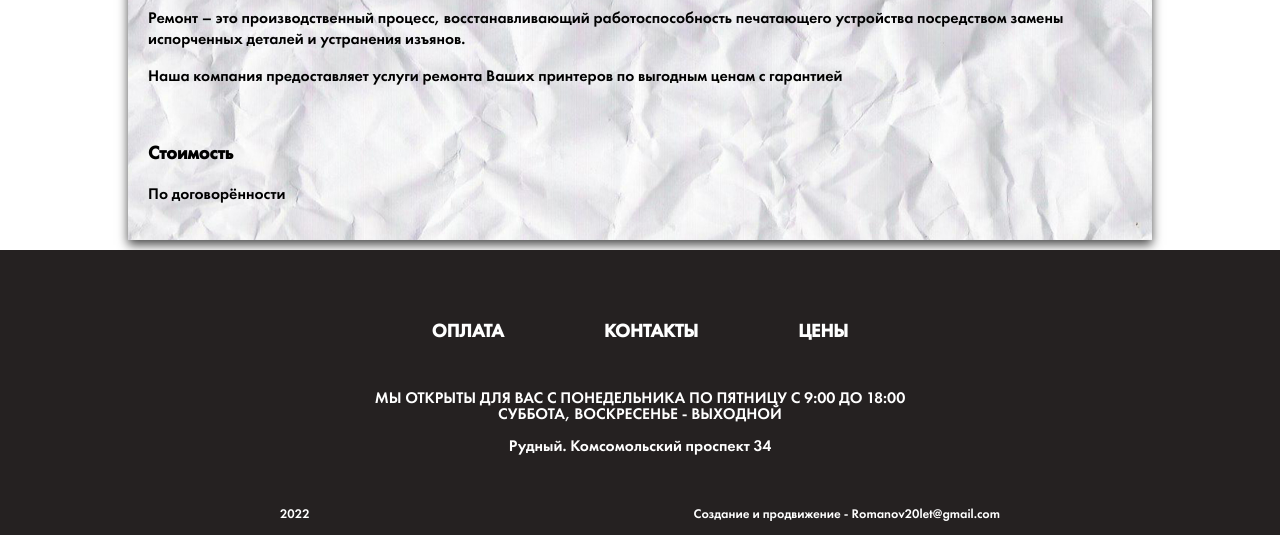
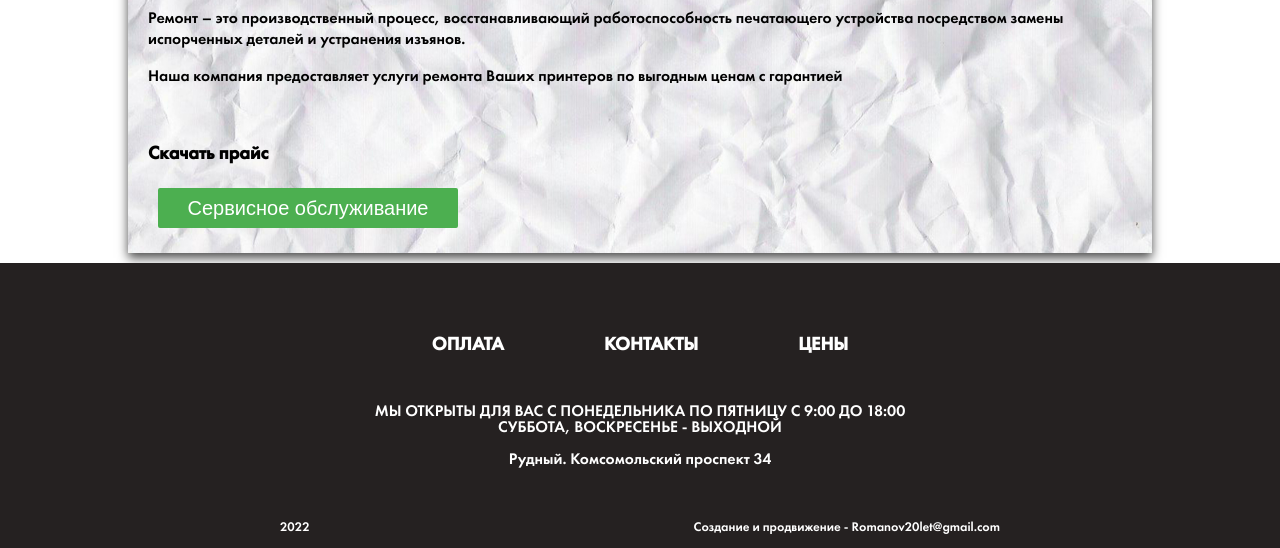
Before and after one commit to Romanov55/copitec-centr, a website: page printerRepair.html in a window 1280 px wide. Shown: the part 376-924 px from the top of the page. Drawn offline with Linux system fonts and the light colour scheme.

Commit message:
up fix price

```diff
--- a/printerRepair.html
+++ b/printerRepair.html
@@ -106,8 +106,10 @@
                 <p>Наша компания предоставляет услуги ремонта Ваших принтеров по выгодным ценам с гарантией</p>
             </div>
             <div class="info-description">
-                <h3>Стоимость</h3>
-                <p>По договорённости</p>
+                <h3>Скачать прайс</h3>
+                <a href="Сервисные.docx" download>
+                    <button class="servicePriceButton">Cервисное обслуживание</button>
+                </a>
             </div>
         </div>
     </section>
```
Also changed, not shown: cartridges.html (+1 -1 lines).
